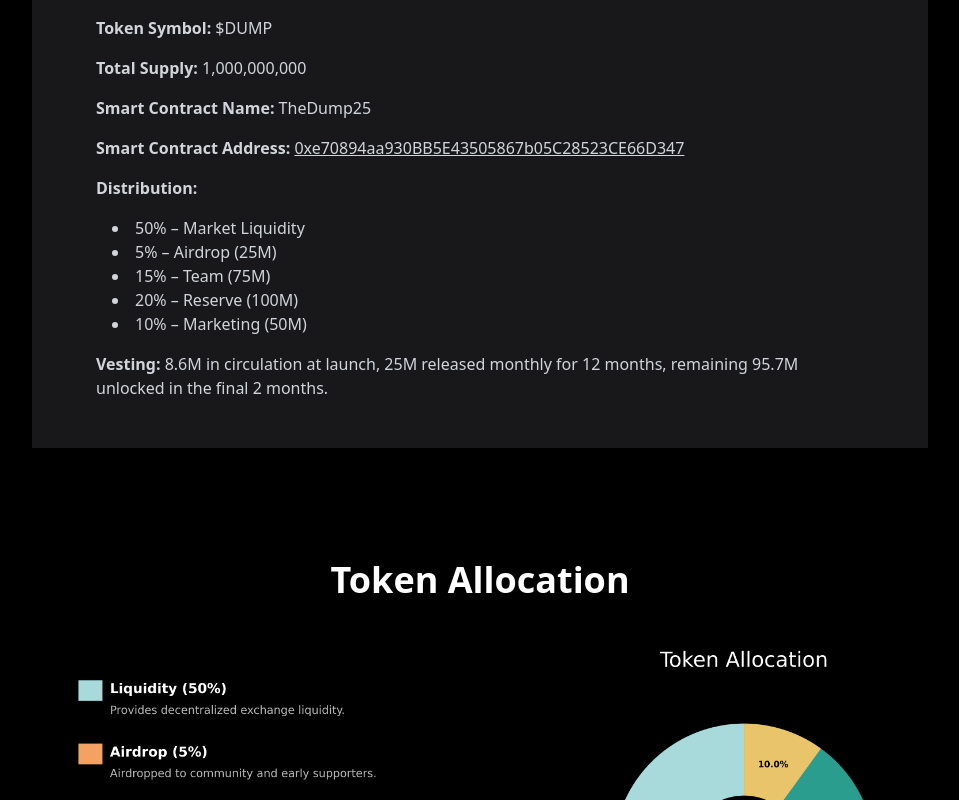
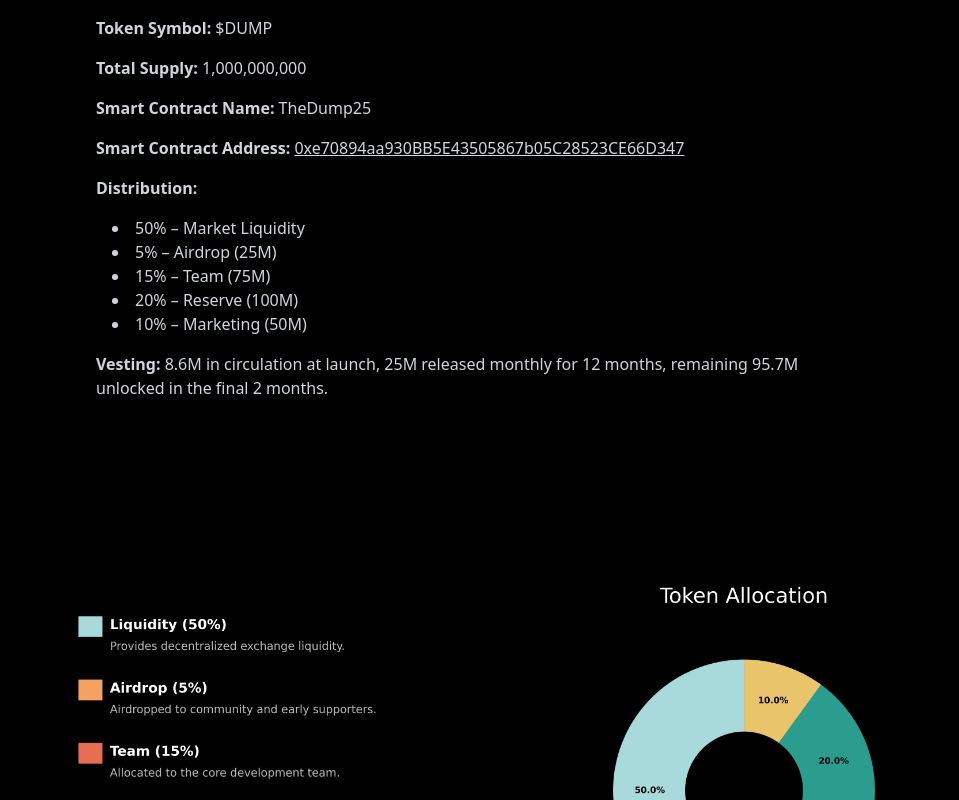
Before and after one commit to PAKmeme/dump25.io-site, a Next.js app: page /whitepaper in a window 1280 px wide. Shown: the part 1160-1960 px from the top of the page, without its empty margins (160-1119 px from the left). Built offline with nearby package versions, Linux system fonts and the light colour scheme.

Commit message:
Update page.tsx

```diff
--- a/app/whitepaper/page.tsx
+++ b/app/whitepaper/page.tsx
@@ -36,7 +36,7 @@
             The token contract is named TheDump25 on BscScan, while the project is branded as “DUMP25” for clarity and consistency.
           </p>
         </section>
-        <section className="bg-zinc-900 text-white py-12 px-4 md:px-16">
+        <section className="bg-black text-white py-12 px-4 md:px-16">
   <h2 className="text-2xl md:text-3xl font-bold text-center mb-8">Token Information / Tokenomics</h2>
   <div className="max-w-3xl mx-auto space-y-4 text-gray-300 text-sm md:text-base">
     <p><strong>Token Name:</strong> DUMP25</p>
@@ -68,7 +68,6 @@
 
         {/* ✅ Graphique en dehors et proprement intégré */}
         <section className="py-16 text-white px-4">
-          <h2 className="text-4xl font-bold mb-6 text-center">Token Allocation</h2>
           <div className="flex justify-center">
             <img
               src="/tokenomics.png"
```
